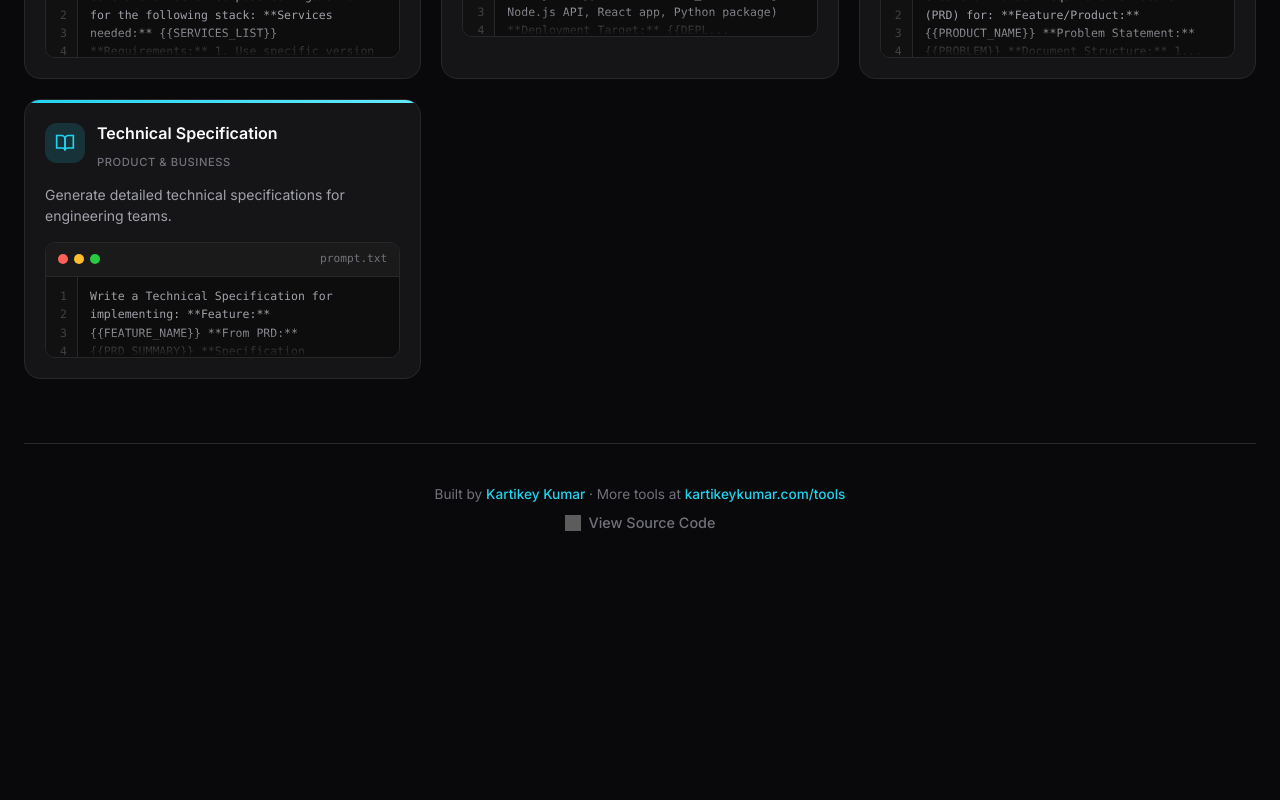
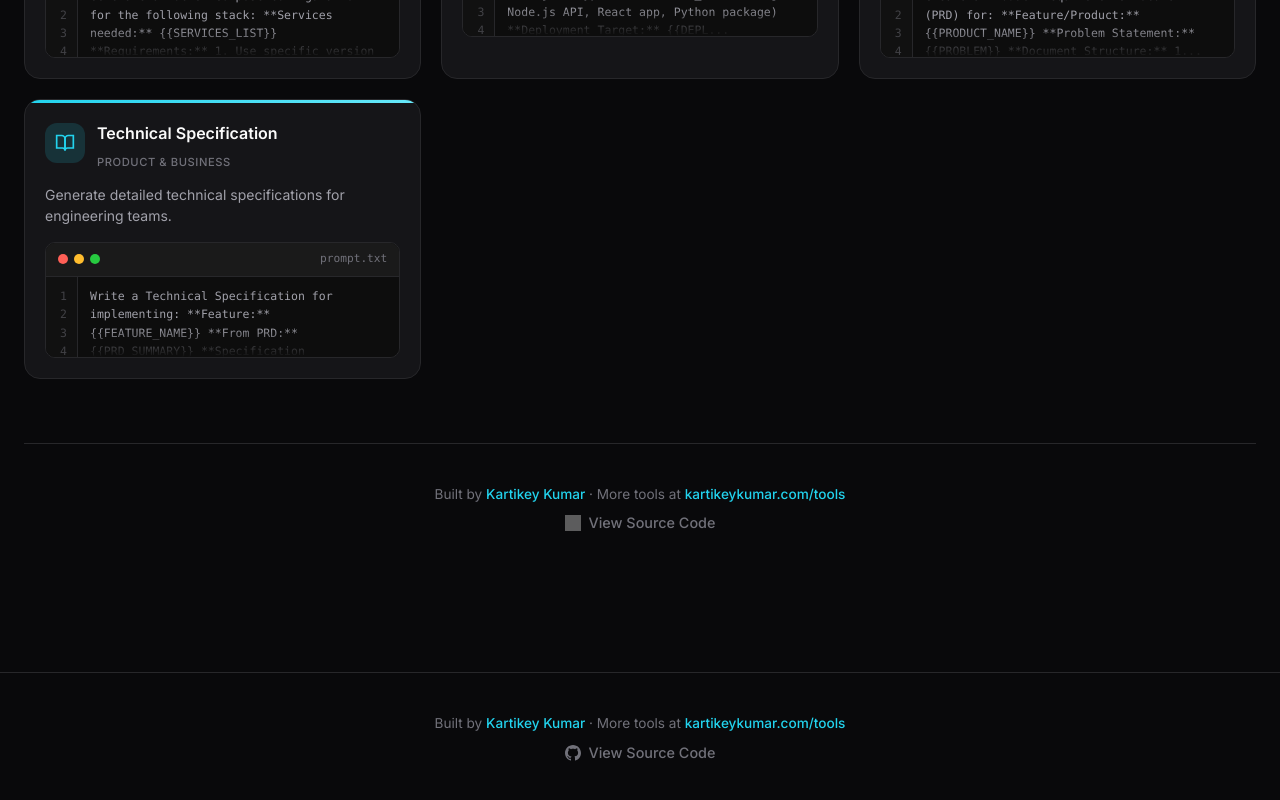
Before and after one commit to kartikeykumar09/prompt-templates, a React (Vite) app: page / in a window 1280 px wide. Shown: the part 1490-2290 px from the top of the page. Before the commit the page ends 2098 px from the top, so only its background shows below. Built offline with nearby package versions, Linux system fonts and the light colour scheme; grey boxes are pictures that could not be loaded.

Commit message:
Add footer and standardize design

```diff
--- a/src/App.tsx
+++ b/src/App.tsx
@@ -294,7 +294,6 @@
         </>
       )}
 
-      {/* Toast */}
       {toast && (
         <div className="toast">
           <svg width="18" height="18" viewBox="0 0 24 24" fill="none" stroke="currentColor" strokeWidth="2.5">
@@ -303,6 +302,17 @@
           {toast}
         </div>
       )}
+
+      <footer className="footer">
+        <p>
+          Built by <a href="https://kartikeykumar.com" target="_blank" rel="noopener noreferrer">Kartikey Kumar</a> ·
+          More tools at <a href="https://kartikeykumar.com/tools" target="_blank" rel="noopener noreferrer">kartikeykumar.com/tools</a>
+        </p>
+        <a href="https://github.com/kartikeykumar09/prompt-templates" target="_blank" rel="noopener noreferrer" style={{ display: 'inline-flex', alignItems: 'center', gap: '0.5rem', marginTop: '0.5rem', color: 'var(--text-muted)', textDecoration: 'none', fontSize: '0.9rem' }}>
+          <svg width="16" height="16" viewBox="0 0 24 24" fill="currentColor"><path d="M12 0c-6.626 0-12 5.373-12 12 0 5.302 3.438 9.8 8.207 11.387.599.111.793-.261.793-.577v-2.234c-3.338.726-4.033-1.416-4.033-1.416-.546-1.387-1.333-1.756-1.333-1.756-1.089-.745.083-.729.083-.729 1.205.084 1.839 1.237 1.839 1.237 1.07 1.834 2.807 1.304 3.492.997.107-.775.418-1.305.762-1.604-2.665-.305-5.467-1.334-5.467-5.931 0-1.311.469-2.381 1.236-3.221-.124-.303-.535-1.524.117-3.176 0 0 1.008-.322 3.301 1.23.957-.266 1.983-.399 3.003-.404 1.02.005 2.047.138 3.006.404 2.291-1.552 3.297-1.23 3.297-1.23.653 1.653.242 2.874.118 3.176.77.84 1.235 1.911 1.235 3.221 0 4.609-2.807 5.624-5.479 5.921.43.372.823 1.102.823 2.222v3.293c0 .319.192.694.801.576 4.765-1.589 8.199-6.086 8.199-11.386 0-6.627-5.373-12-12-12z"/></svg>
+          View Source Code
+        </a>
+      </footer>
     </div>
   );
 }
```
